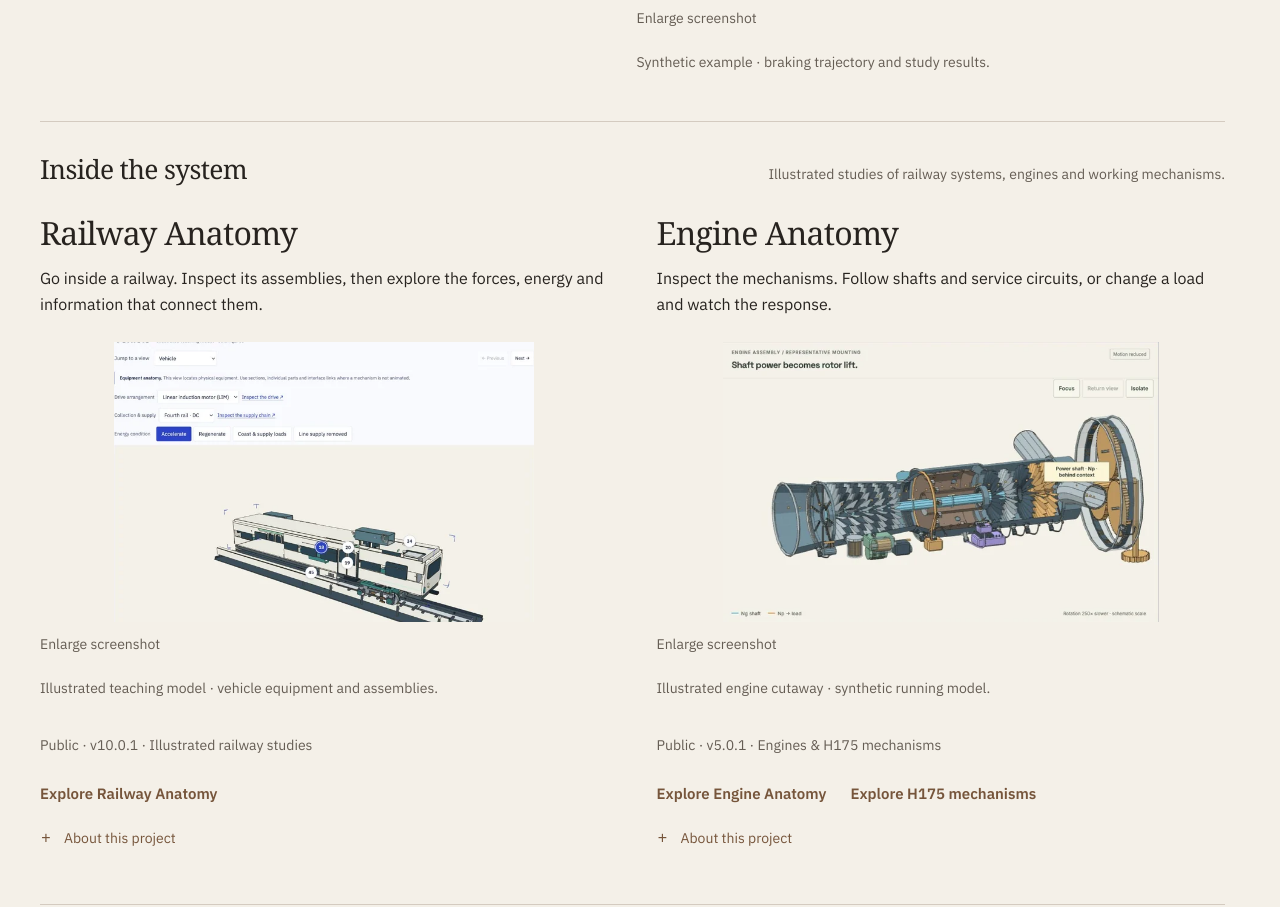
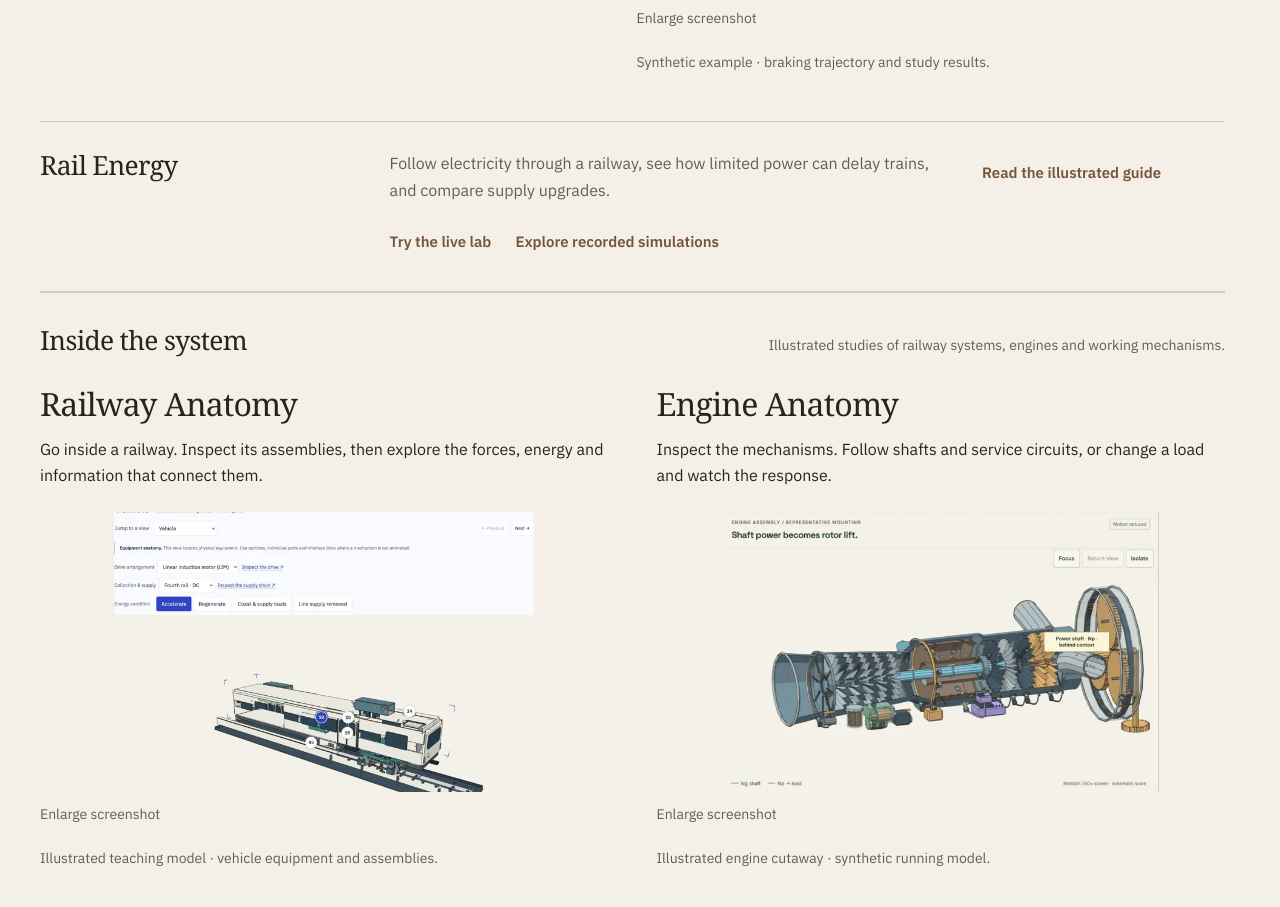
Before and after one commit to haitaowu12/tony-wu-home, a React (Vite) app: page / in a window 1280 px wide. Shown: the part 1840-2747 px from the top of the page. Built offline with nearby package versions, Linux system fonts and the light colour scheme.

Commit message:
Add Rail Energy to the engineering projects
Introduce the railway power guide beneath the engineering studies, with direct links to the live lab and recorded explorer. Keep the entry in the existing compact project layout.

```diff
--- a/src/App.tsx
+++ b/src/App.tsx
@@ -13,7 +13,7 @@ const navItems = [
 const sectionIds = ["top", "work", "playground", "about", "writing", "contact"];
 const navSection = (id: string) => {
   if (["practice", "experience"].includes(id)) return "about";
-  if (["world-atlas", "modeling-lab", "railway-anatomy", "engine-anatomy", "anatomy", "engineering-studies", "collections", "rams-workbench", "railclear"].includes(id)) return "work";
+  if (["world-atlas", "modeling-lab", "railway-anatomy", "engine-anatomy", "anatomy", "engineering-studies", "collections", "rams-workbench", "railclear", "rail-energy"].includes(id)) return "work";
   if (id === "asterfall") return "playground";
   return id;
 };
@@ -24,6 +24,7 @@ const spotlightProject = featuredProjects.find((project) => project.title === pr
 const atlasProject = featuredProjects.find((project) => project.group === "atlas")!;
 const modelingProject = featuredProjects.find((project) => project.title === "Modeling Lab")!;
 const studyProjects = featuredProjects.filter((project) => project.title === "RailClear" || project.title === "RAMS Workbench").sort((a) => a.title === "RAMS Workbench" ? -1 : 1);
+const railEnergyProject = featuredProjects.find((project) => project.title === "Rail Energy")!;
 const anatomyProjects = featuredProjects.filter((project) => project.group === "anatomy");
 const indexedProjects = [modelingProject, spotlightProject, featuredProjects.find((project) => project.title === "Leadership Toolbox")!];
 const learningProjects = featuredProjects.filter((project) => project.group === "learning");
@@ -244,6 +245,13 @@ function App() {
             </div>
           </article>)}
         </div>
+          <div className="project-index">
+            <article id="rail-energy" tabIndex={-1}>
+              <header className="project-index__heading"><h3>{railEnergyProject.title}</h3></header>
+              <div className="project-index__body"><p>{railEnergyProject.teaser}</p><div className="project-actions">{railEnergyProject.resources?.map((link) => <a key={link.href} className="text-link" href={link.href}>{link.label}</a>)}</div></div>
+              {railEnergyProject.link && <a className="text-link" href={railEnergyProject.link.href}>{railEnergyProject.link.label}</a>}
+            </article>
+          </div>
         </section>
 
         <section className="anatomy-work" id="anatomy" aria-labelledby="anatomy-title" tabIndex={-1}>
--- a/src/content/profile.ts
+++ b/src/content/profile.ts
@@ -430,6 +430,20 @@ export const profile = {
       },
     },
     {
+      title: "Rail Energy",
+      group: "tool",
+      teaser: "Follow electricity through a railway, see how limited power can delay trains, and compare supply upgrades.",
+      summary: "An illustrated introduction to load-flow and energy studies, with interactive teaching examples, a live browser lab and recorded synthetic railway simulations.",
+      status: "public",
+      featured: true,
+      themes: ["rail energy", "DC traction power", "interactive experiments"],
+      link: { label: "Read the illustrated guide", href: "https://haitaowu12.github.io/rail-energy-public-demo/learn.html" },
+      resources: [
+        { label: "Try the live lab", href: "https://haitaowu12.github.io/rail-energy-public-demo/lab.html" },
+        { label: "Explore recorded simulations", href: "https://haitaowu12.github.io/rail-energy-public-demo/" },
+      ],
+    },
+    {
       title: "SE Tailoring Model",
       group: "tool",
       summary:
```
